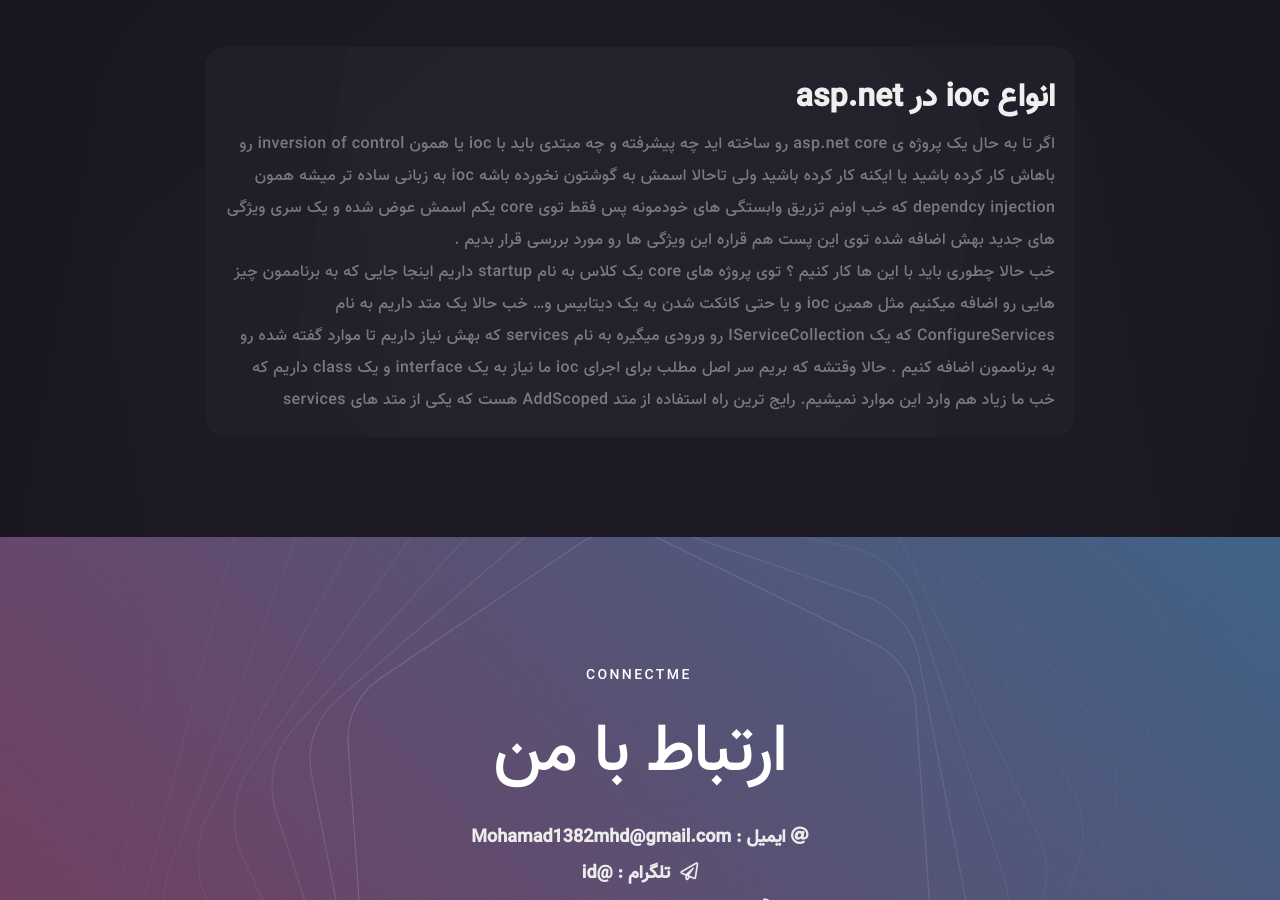
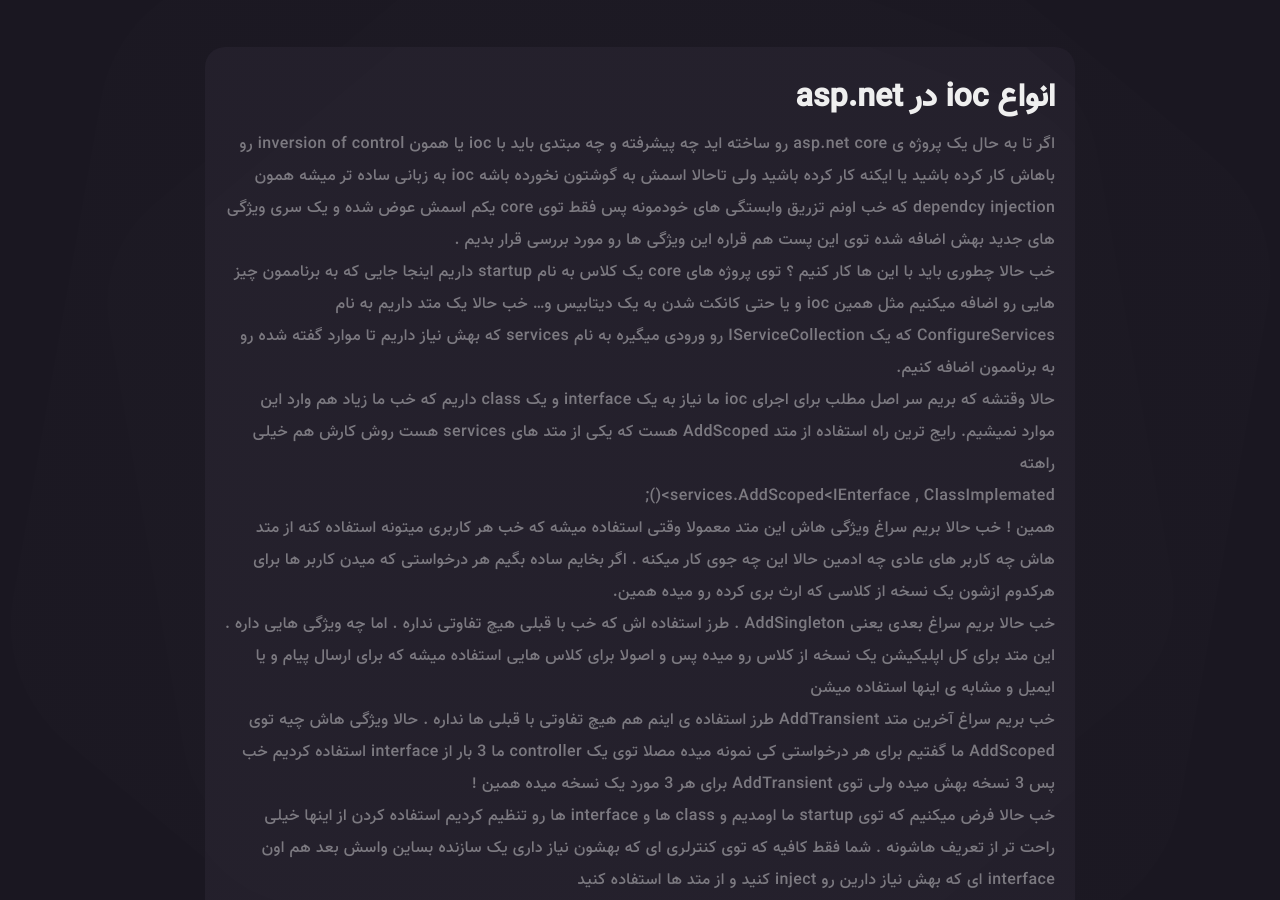
Before and after one commit to MohamadMehdiDabestani/MohamadMehdiDabestani.github.io, a Jekyll site: the page built from _posts/2021-08-29-firstpost.md, in a window 1280 px wide and 900 px high, scrolled down 943 px. Built offline with Jekyll 4.4.1, drawn with Linux system fonts in a browser that asks for light colours; some web fonts are replaced; our own code applies the rules of GitHub Pages for plain Markdown files.

Commit message:
Update 2021-08-29-firstpost.md

```diff
--- a/_posts/2021-08-29-firstpost.md
+++ b/_posts/2021-08-29-firstpost.md
@@ -5,5 +5,21 @@
 اگر تا به حال یک پروژه ی asp.net core رو ساخته اید چه پیشرفته و چه مبتدی باید با ioc یا همون inversion of control رو باهاش کار کرده باشید یا ایکنه کار کرده باشید ولی تاحالا اسمش به گوشتون نخورده باشه ioc به زبانی ساده تر میشه همون dependcy injection که خب اونم تزریق وابستگی های خودمونه پس فقط توی core یکم اسمش عوض شده و یک سری ویژگی های جدید بهش اضافه شده توی این پست هم قراره این ویژگی ها رو مورد بررسی قرار بدیم .
 
 خب حالا چطوری باید با این ها کار کنیم ؟ توی پروژه های core یک کلاس به نام startup داریم اینجا جایی که به برناممون چیز هایی رو اضافه میکنیم مثل همین ioc و یا حتی کانکت شدن به یک دیتابیس و...
-خب حالا یک متد داریم به نام ConfigureServices که یک IServiceCollection رو ورودی میگیره به نام services که بهش نیاز داریم تا موارد گفته شده رو به برناممون اضافه کنیم . حالا وقتشه که بریم سر اصل مطلب برای اجرای ioc ما نیاز به یک interface و یک class داریم که خب ما زیاد هم وارد این موارد نمیشیم.
-رایج ترین راه استفاده از متد AddScoped هست که یکی از متد های services
+خب حالا یک متد داریم به نام ConfigureServices که یک IServiceCollection رو ورودی میگیره به نام services که بهش نیاز داریم تا موارد گفته شده رو به برناممون اضافه کنیم.
+
+حالا وقتشه که بریم سر اصل مطلب برای اجرای ioc ما نیاز به یک interface و یک class داریم که خب ما زیاد هم وارد این موارد نمیشیم.
+رایج ترین راه استفاده از متد AddScoped هست که یکی از متد های services هست روش کارش هم خیلی راهته
+
+services.AddScoped<IEnterface , ClassImplemated>();
+
+همین ! خب حالا بریم سراغ ویژگی هاش این متد معمولا وقتی استفاده میشه که خب هر کاربری میتونه استفاده کنه از متد هاش چه کاربر های عادی چه ادمین حالا این چه جوی کار میکنه . اگر بخایم ساده بگیم هر درخواستی که میدن کاربر ها برای هرکدوم ازشون یک نسخه از کلاسی که ارث بری کرده رو میده همین.
+
+خب حالا بریم سراغ بعدی یعنی AddSingleton . طرز استفاده اش که خب با قبلی هیچ تفاوتی نداره .
+اما چه ویژگی هایی داره . این متد برای کل اپلیکیشن یک نسخه از کلاس رو میده پس و اصولا برای کلاس هایی استفاده میشه که برای ارسال پیام و یا ایمیل و مشابه ی اینها استفاده میشن
+
+خب بریم سراغ آخرین متد AddTransient طرز استفاده ی اینم هم هیچ تفاوتی با قبلی ها نداره .
+حالا ویژگی هاش چیه توی AddScoped ما گفتیم برای هر درخواستی کی نمونه میده مصلا توی یک controller ما 3 بار از interface استفاده کردیم خب پس 3 نسخه بهش میده ولی توی AddTransient برای هر 3 مورد یک نسخه میده همین !
+
+خب حالا فرض میکنیم که توی startup ما اومدیم و class ها و interface ها رو تنظیم کردیم استفاده کردن از اینها خیلی راحت تر از تعریف هاشونه . شما فقط کافیه که توی کنترلری ای که بهشون نیاز داری یک سازنده بساین واسش بعد هم اون interface ای که بهش نیاز دارین رو inject کنید و از متد ها استفاده کنید
+
+تاریخ ثبت : 1400/6/7
```
